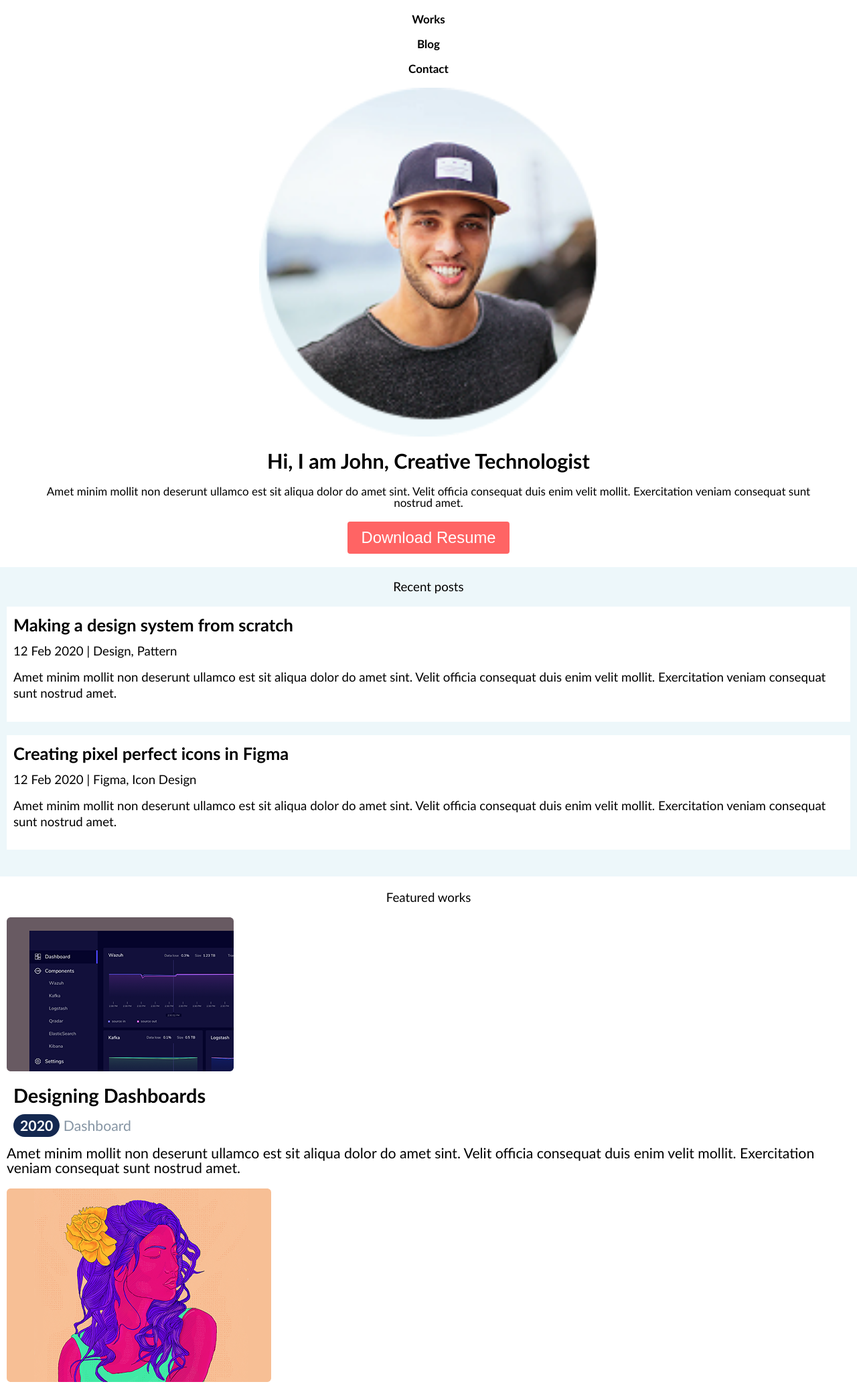
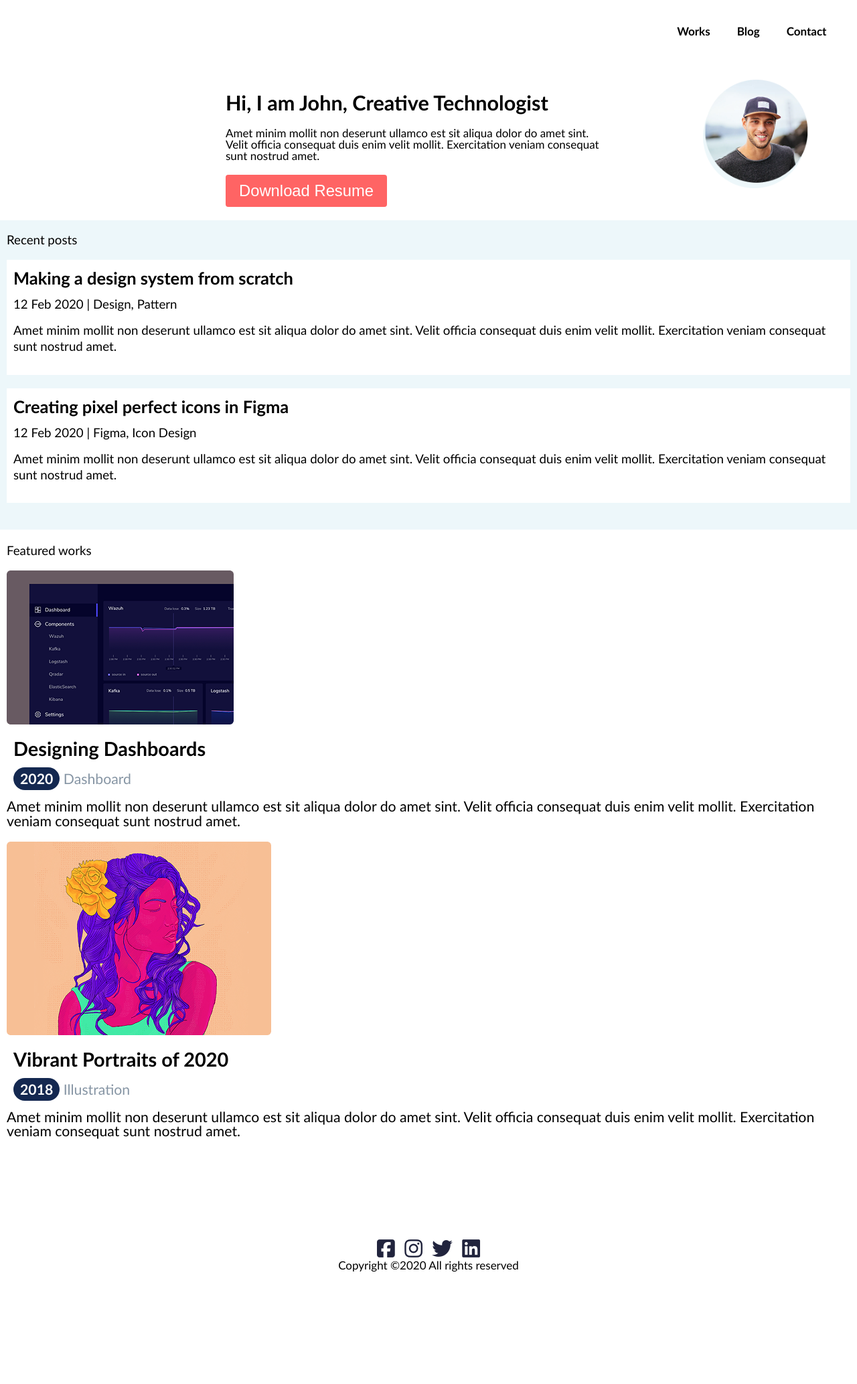
Before and after one commit to brunasiebertm/portof-lio-dev-web, a plain HTML site: page index.html in a window 1280 px wide. Shown: the top 2067 px of the page at 67% size. After the commit the page ends 2026 px from the top, so only its background shows below. Drawn offline with Linux system fonts and the light colour scheme.

Commit message:
2 de julho

```diff
--- a/css/style.css
+++ b/css/style.css
@@ -8,7 +8,7 @@ html {
     font-size:calc(12px + 0.390625vw);
 }
 section h2 {
-    text-align: center;
+
     font-size: 1.1rem;
 }
 
@@ -108,3 +108,48 @@ section.works ul li p.info span {
     border-radius: 20px;
     padding: 4px 10px 4px 10px;
 }
+
+/*=================================================================
+footer
+=================================================================*/
+
+footer {
+    text-align: center;
+    padding: 10vw 0 10vw 0;
+}
+
+footer nav p a {
+    color: #21243D;
+    font-size: 1.8rem;
+    margin: 0px 5px 0px 5px;
+}
+
+/* CSS media query dentro de um stylesheet */
+@media (min-width: 900px) {
+    header{
+        padding: 3vw 2vw 5vw 2vw;
+    }
+  header nav ul {
+    display: flex;
+    justify-content: right;
+  }
+
+  header nav ul li {
+    margin: 0px 20px 0px 20px;
+  }
+
+  section.banner {
+    display: flex;
+    flex-direction: row-reverse;
+
+  }
+  section.banner div.text {
+    width: 50%;
+    text-align: left;
+    padding: 0 10vw 0 0;
+  }
+
+  section.banner img {
+    width: 90%;
+  }
+}
--- a/index.html
+++ b/index.html
@@ -5,6 +5,7 @@
     <meta charset="UTF-8">
     <meta name="viewport" content="width=device-width, initial-scale=1.0">
     <title>Portifolio</title>
+    <script src="https://kit.fontawesome.com/eb7e5f2be4.js" crossorigin="anonymous"></script>
     <link rel="stylesheet" href="css/reset.css">
     <link rel="stylesheet" href="css/style.css">
 </head>
@@ -27,8 +28,11 @@
     </header>
     <main>
         <section class="banner">
-            <img src="imagens/homem.celu.png" alt="foto de perfil">
-            <h2>
+            <div>
+               <img src="imagens/homem.celu.png" alt="foto de perfil">
+            </div>
+            <div class="text">
+               <h2>
                 Hi, I am John,
                 Creative Technologist
             </h2>
@@ -41,7 +45,8 @@
                     Download Resume
                 </button>
             </p>
-        </section>
+            </div>
+           </section>
         <section class="posts">
             <h2>
                 Recent posts
@@ -103,6 +108,20 @@
             </ul>
         </section>
     </main>
+    <footer>
+        <nav>
+            <p>
+                <a href="#"><span class="fa-brands fa-square-facebook"></span></a>
+                <a href="#"><span class="fa-brands fa-instagram"></span></a>
+                <a href="#"><span class="fa-brands fa-twitter"></span></a>
+                <a href="#"><span class="fa-brands fa-linkedin"></span></a>
+
+            </p>
+        </nav>
+        <p>
+        Copyright ©2020 All rights reserved
+        </p>
+    </footer>
 </body>
 
 </html>
```
